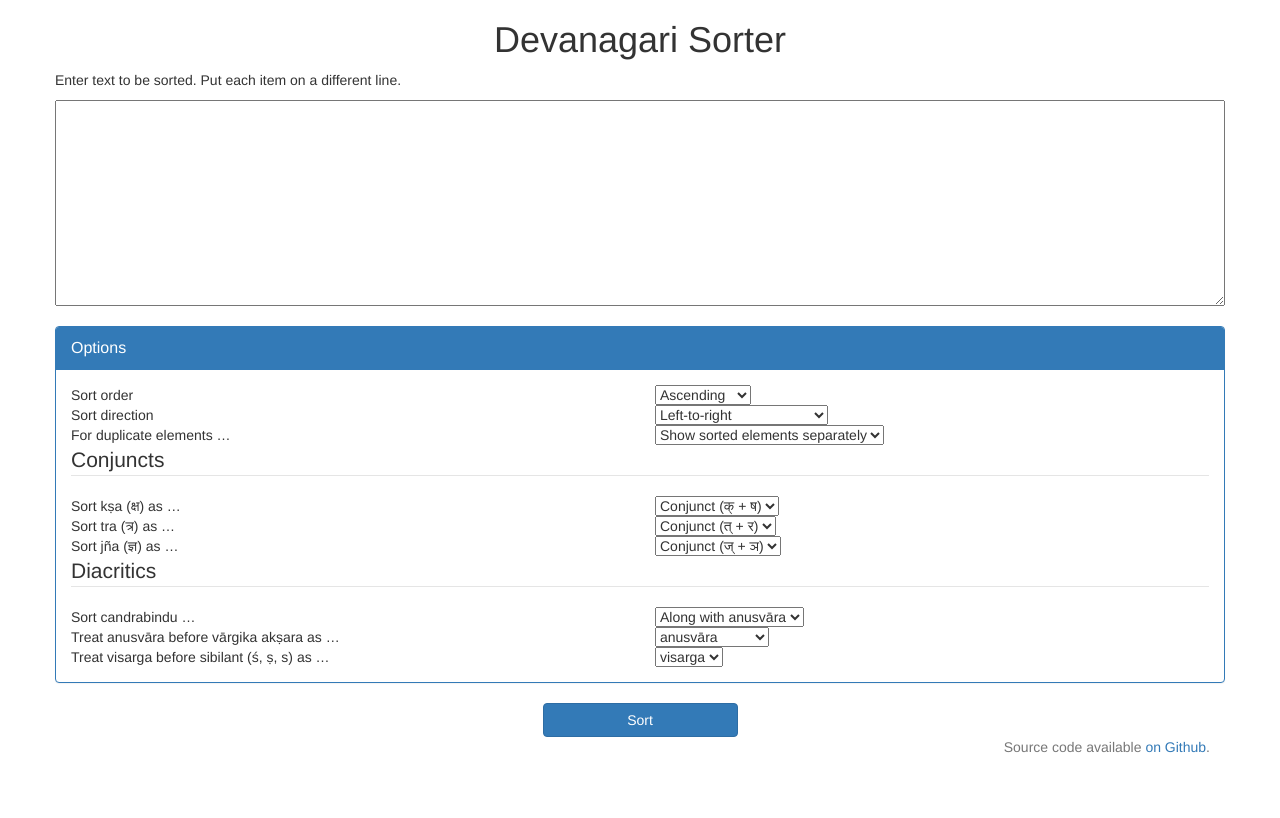
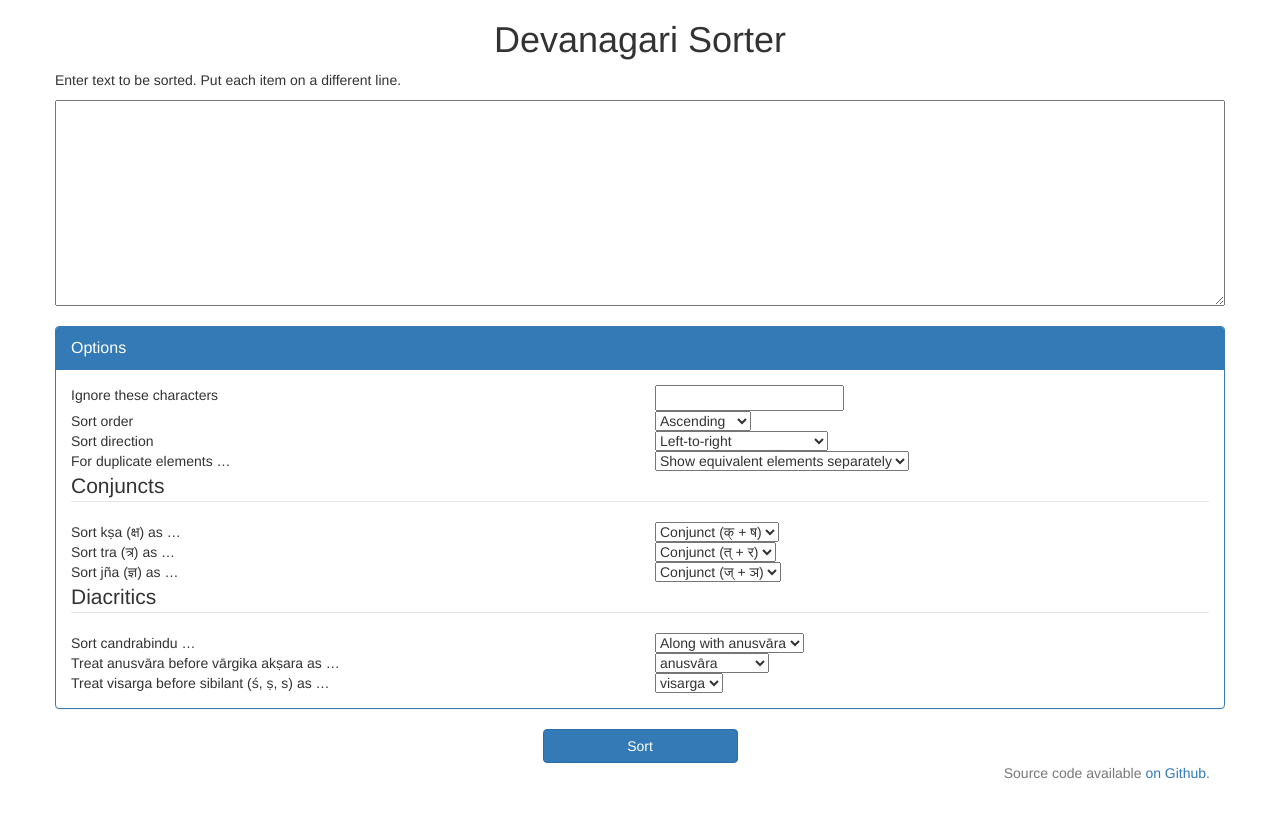
Before and after one commit to anubhav-chattoraj/indic-tools, a Jekyll site: the page built from devanagari_sorter/index.html, in a window 1280 px wide. Shown: the top 818 px of the page. Built offline with Jekyll 4.4.1, drawn with Linux system fonts in a browser that asks for light colours; nearby versions of some CDN libraries; some of the changed lines change nothing that is shown.

Commit message:
Allow ignoring characters; ignore encoding differences between equivalent sequences when grouping

```diff
--- a/devanagari_sorter/index.html
+++ b/devanagari_sorter/index.html
@@ -19,6 +19,7 @@ scripts: |
         }
         var combine_duplicates = (getSelected($('#duplicate')) === 'true');
         var result = sort_devanagari( words , {
+          ignore              : $('#ignore').val(),
           descending          : (getSelected($('#order')) === 'desc'),
           rtl                 : (getSelected($('#direction')) === 'rtl'),
           combine_duplicates  : combine_duplicates,
@@ -64,6 +65,14 @@ scripts: |
     <div class="panel-body">
       <div class="row">
         <div class="col-md-6 col-sm-6">
+          Ignore these characters
+        </div>
+        <div class="col-md-6 col-sm-6">
+          <input type="text" id="ignore">
+        </div>
+      </div>
+      <div class="row">
+        <div class="col-md-6 col-sm-6">
           Sort order
         </div>
         <div class="col-md-6 col-sm-6">
@@ -90,8 +99,8 @@ scripts: |
         </div>
         <div class = "col-md-6 col-sm-6">
           <select id="duplicate">
-            <option value="false" selected>Show sorted elements separately</option>
-            <option value="true">Group sorted elements together</option>
+            <option value="false" selected>Show equivalent elements separately</option>
+            <option value="true">Group equivalent elements together</option>
           </select>
         </div>
       </div>
--- a/js/sort_devanagari.js
+++ b/js/sort_devanagari.js
@@ -3,10 +3,9 @@ var sort_devanagari = (function($){
   return function(words, options){
 
     var weights = new Hashtable(), matras = new Hashtable(),
-      consonants = new HashSet(), digits = new Hashtable(), roman_digits = new HashSet(),
-      nuqta_secondary = 20, precomposed_nuqta_secondary = nuqta_secondary + 1,
-      candrabindu_secondary = 20, lowercase_secondary = 20,
-      avagraha_secondary = 10, roman_numeral_secondary = 20;
+      consonants = new HashSet(), ignore = new HashSet(),
+      digits = new Hashtable(),
+      nuqta_secondary = 20, candrabindu_secondary = 20, avagraha_secondary = 10;
 
     (function init() {
       var
@@ -29,7 +28,7 @@ var sort_devanagari = (function($){
         this_char = s_lowercase.charAt(i);
         weights.put(this_char, {
           primary: weights.get(s_uppercase.charAt(i)).primary,
-          secondary: lowercase_secondary
+          secondary: 0
         });
       }
 
@@ -50,7 +49,7 @@ var sort_devanagari = (function($){
       }
       for(i = 0; i < s_devanagari_digits.length; i++) {
         digits.put(s_devanagari_digits.charAt(i), s_roman_digits.charAt(i));
-        roman_digits.add(s_roman_digits.charAt(i));
+        digits.put(s_roman_digits.charAt(i), s_roman_digits.charAt(i));
       }
       for(i = 0; i < s_consonants.length; i++) {
         consonants.add(s_consonants.charAt(i));
@@ -58,10 +57,14 @@ var sort_devanagari = (function($){
       for(i = 0; i < s_with_nuqta.length; i++) {
         weights.put(s_with_nuqta.charAt(i), {
           primary: weights.get(s_without_nuqta.charAt(i)).primary,
-          // consistently sort after characters with nuqta, to make duplicate elimination easier
-          secondary: precomposed_nuqta_secondary
+          secondary: nuqta_secondary,
         });
         consonants.add(s_with_nuqta.charAt(i));
+      }
+      if(typeof options.ignore !== 'undefined' && options.ignore !== null){
+        for(i = 0; i < options.ignore.length; i++) {
+          ignore.add(options.ignore.charAt(i));
+        }
       }
     })();
 
@@ -73,19 +76,19 @@ var sort_devanagari = (function($){
     }
 
     function segment_word(word) {
-      // segment types: 0 = Roman digits, 1 = Devanagari digits, 2 = Well-formed, 3 = Gibberish
+      // segment types: 1 = Numbers, 2 = Known characters, 3 = Unknown characters
       var this_segment = '', segments = [], segment_type, i, this_type, this_char;
 
       for(i = 0; i < word.length; i++) {
         this_char = word.charAt(i);
-        if(weights.containsKey(this_char) || matras.containsKey(this_char)
+        if(ignore.contains(this_char)) {
+          continue; // ignore
+        } else if(weights.containsKey(this_char) || matras.containsKey(this_char)
             || this_char == '़' || this_char == '्'
         ) {
           this_type = 2;
         } else if (digits.containsKey(this_char)) {
           this_type = 1;
-        } else if (roman_digits.contains(this_char)) {
-          this_type = 0;
         } else {
           this_type = 3;
         }
@@ -118,11 +121,7 @@ var sort_devanagari = (function($){
       }
 
       $.each(segments, function(idx, segment) {
-        if(segment.segment_type === 0) {
-          processed_word.segment_type.push(1);
-          processed_word.primary.push(parseInt(segment.string));
-          processed_word.secondary.push(roman_numeral_secondary);
-        } else if (segment.segment_type == 1) {
+        if (segment.segment_type == 1) {
           processed_word.segment_type.push(1);
           processed_word.primary.push(parseDevanagariInt(segment.string));
           processed_word.secondary.push(0);
@@ -276,16 +275,20 @@ var sort_devanagari = (function($){
     }
 
     if(options.combine_duplicates){
-      var result_with_counts = [];
-      $.each(result, function(i, word) {
-        var cur_result = result_with_counts[result_with_counts.length - 1]
-        if(typeof cur_result !== 'undefined' && cur_result.string === word) {
-          cur_result.count += 1;
+      var results_with_count = [], cur_result_with_count,
+        cur_processed_word, this_processed_word, i;
+      for(i = 0; i < result.length; i ++) {
+        this_processed_word = processed_words[i];
+        if(typeof cur_processed_word !== 'undefined' &&
+            compare_processed_words(this_processed_word, cur_processed_word) === 0) {
+          cur_result_with_count.count += 1;
         } else {
-          result_with_counts.push({string: word, count: 1});
+          cur_processed_word = processed_words[i];
+          cur_result_with_count = { string: result[i], count: 1};
+          results_with_count.push(cur_result_with_count);
         }
-      });
-      return result_with_counts;
+      }
+      return results_with_count;
     } else {
       return result;
     }
```
